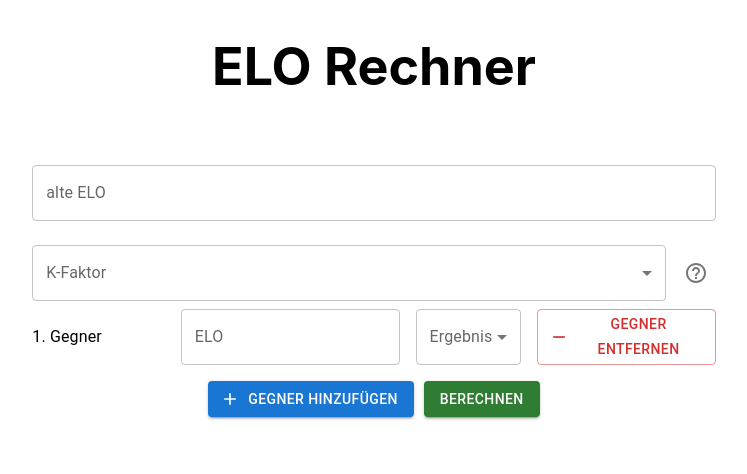
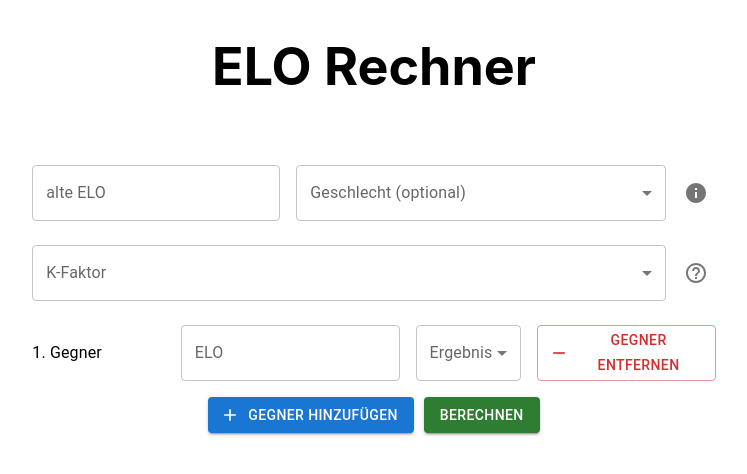
Before and after one commit to masterofpuppets2/elo_rechner, a React (Create React App) app: page / in a window 1280 px wide. Shown: the top 474 px of the page, without its empty margins (266-1013 px from the left). Built offline with nearby package versions, Linux system fonts and the light colour scheme.

Commit message:
include gender information

```diff
--- a/src/EloForm.css
+++ b/src/EloForm.css
@@ -15,6 +15,7 @@
   justify-content: flex-start;
   gap: 16px;
   margin-bottom: 16px;
+  margin-top: 16px;
 }
 
 .result-select {
--- a/src/EloForm.js
+++ b/src/EloForm.js
@@ -16,9 +16,12 @@ import RemoveIcon from '@mui/icons-material/Remove'
 import HelpOutlineIcon from '@mui/icons-material/HelpOutline'
 import './EloForm.css'
 import EloRechner from './EloRechner'
+import InfoIcon from '@mui/icons-material/Info'
+import { FEMALE } from './constants'
 
 const EloForm = () => {
   const [elo, setElo] = useState('')
+  const [gender, setGender] = useState('')
   const [kFactor, setKFactor] = useState('')
   const [matches, setMatches] = useState([{ opponentElo: '', result: '' }])
   const [open, setOpen] = useState(false)
@@ -51,6 +54,7 @@ const EloForm = () => {
   return (
     <Box component="form" onSubmit={handleSubmit} className="form-container">
       <FormControl fullWidth margin="normal">
+        <Box display="flex" justifyContent="space-between" alignItems="center" gap="16px">
           <TextField
             id="elo"
             type="text"
@@ -60,6 +64,36 @@ const EloForm = () => {
             label="alte ELO"
             variant="outlined"
           />
+
+          <FormControl variant="outlined" sx={{ flex: 1 }}>
+            <Box display="flex" alignItems="center">
+              <InputLabel id="gender-label">Geschlecht (optional)</InputLabel>
+              <Select
+                id="gender"
+                value={gender}
+                onChange={(e) => setGender(e.target.value)}
+                label="Geschlecht (optional)"
+                fullWidth
+                style={{ marginRight: '10px' }}
+              >
+                <MenuItem value="male">Männlich</MenuItem>
+                <MenuItem value={FEMALE}>Weiblich</MenuItem>
+              </Select>
+              <Tooltip
+                title={
+                  <Box sx={{ padding: '5px', textAlign: 'center' }}>
+                    Die Angabe des Geschlechts ist für die Normbestimmung erforderlich.
+                  </Box>
+                }
+                arrow
+              >
+                <IconButton>
+                  <InfoIcon />
+                </IconButton>
+              </Tooltip>
+            </Box>
+          </FormControl>
+        </Box>
       </FormControl>
 
       <FormControl fullWidth margin="normal">
@@ -179,6 +213,7 @@ const EloForm = () => {
         elo={elo}
         kFactor={kFactor}
         matches={matches}
+        gender={gender}
       />
     </Box>
   )
--- a/src/EloRechner.js
+++ b/src/EloRechner.js
@@ -2,8 +2,9 @@ import punkteprozent from './punkteprozent.json'
 import { Dialog, DialogTitle, DialogContent, Typography, Link, IconButton } from '@mui/material'
 import EmojiEventsIcon from '@mui/icons-material/EmojiEvents'
 import CloseIcon from '@mui/icons-material/Close'
+import { FEMALE } from './constants'
 
-const EloRechner = ({ open, handleClose, elo, kFactor, matches }) => {
+const EloRechner = ({ open, handleClose, elo, kFactor, matches, gender }) => {
   // const Elo_input = [[], []]
 
   // matches.forEach(match => {
@@ -92,16 +93,6 @@ const EloRechner = ({ open, handleClose, elo, kFactor, matches }) => {
   // console.log('Gegnerschnitt:', parseFloat(Gegnerschnitt.toFixed(2)))
   // console.log('Elo-Performance:', parseFloat(perform.toFixed(2)))
 
-  // Norm erreicht?
-  if (
-    perform >= 2449.5 &&
-    Partien >= 7 &&
-    Gegnerschnitt >= 2230 &&
-    erzieltePunkte / Partien >= 0.35
-  ) {
-    console.log('IM-Norm erreicht, Glückwunsch!!')
-  }
-
   const imNormErreicht =
     perform >= 2450 && Partien >= 7 && Gegnerschnitt >= 2230 && erzieltePunkte / Partien >= 0.35
 
@@ -109,10 +100,18 @@ const EloRechner = ({ open, handleClose, elo, kFactor, matches }) => {
     perform >= 2600 && Partien >= 7 && Gegnerschnitt >= 2380 && erzieltePunkte / Partien >= 0.35
 
   const wimNormErreicht =
-    perform >= 2400 && Partien >= 7 && Gegnerschnitt >= 2180 && erzieltePunkte / Partien >= 0.35
+    gender === FEMALE &&
+    perform >= 2400 &&
+    Partien >= 7 &&
+    Gegnerschnitt >= 2180 &&
+    erzieltePunkte / Partien >= 0.35
 
   const wgmNormErreicht =
-    perform >= 2250 && Partien >= 7 && Gegnerschnitt >= 2030 && erzieltePunkte / Partien >= 0.35
+    gender === FEMALE &&
+    perform >= 2250 &&
+    Partien >= 7 &&
+    Gegnerschnitt >= 2030 &&
+    erzieltePunkte / Partien >= 0.35
 
   const normData = [
     { condition: imNormErreicht, color: 'green', norm: 'IM' },
--- /dev/null
+++ b/src/constants.js
@@ -0,0 +1 @@
+export const FEMALE = 'female'
```
Also changed, not shown: package.json (+9 -9 lines), 1 other file (tests, documents, lock files or other folders). Lines whose indentation alone changed are shown as unchanged.
